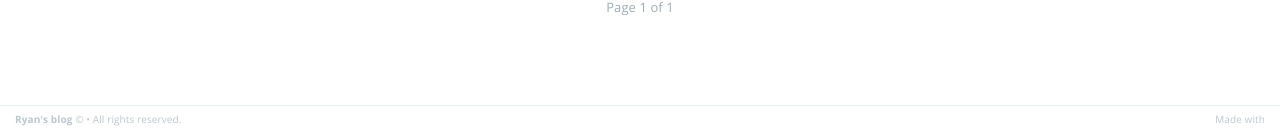
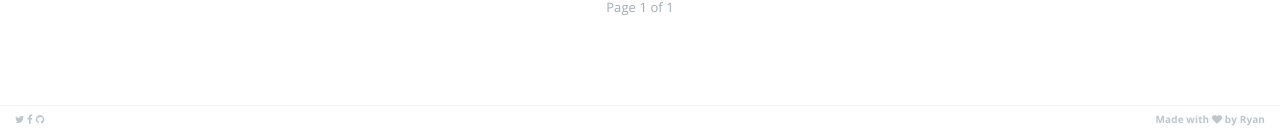
Before and after one commit to rdmckinnon/rdmckinnon.github.io, a Jekyll site: the page built from index.html, in a window 1280 px wide and 900 px high, scrolled down 1250 px. Shown: the part 766-897 px from the top of the window. Built offline with Jekyll 4.4.1, drawn with Linux system fonts in a browser that asks for light colours; nearby versions of some CDN libraries; Markdown is read by kramdown in place of the engine named in the settings; the list of posts is cut into pages by our own code.

Commit message:
social stuff

```diff
--- a/_config.yml
+++ b/_config.yml
@@ -9,6 +9,10 @@ paginate: 15
 baseurl: /
 domain_name: 'http://yourblog-domain.com'
 google_analytics: 'UA-20123430-2'
+twitter_username: 'ryanmckinnon'
+github_username: 'rdmckinnon'
+linkedin_username: 'ryanmckinnon'
+facebook_username: 'rdmckinnon'
 
 # Details for the RSS feed generator
 url:            'ryanmckinnon.com'
--- a/_layouts/default.html
+++ b/_layouts/default.html
@@ -15,6 +15,7 @@
     <link rel="stylesheet" type="text/css" href="//fonts.googleapis.com/css?family=Merriweather:300,700,700italic,300italic|Open+Sans:700,400" />
     <!-- Customisation  -->
     <link rel="stylesheet" type="text/css" href="/assets/css/main.css" />
+    <link rel="stylesheet" href="https://maxcdn.bootstrapcdn.com/font-awesome/4.4.0/css/font-awesome.min.css">
 
 </head>
 <body class="{% if page.post_class %}{{page.post_class}}{% else %}home-template{% endif %}">
@@ -22,10 +23,15 @@
     {{ content }}
     <footer class="site-footer clearfix">
       <section class="copyright">
-        <a href="{{ site.baseurl }}">{{ site.name }}</a> &copy;
-              {{date format="YYYY"}} &bull; All rights reserved.
+        <a href="https://twitter.com/ryanmckinnon">
+      <i class="fa fa-twitter"></i>
+      <a href="https://www.facebook.com/rdmckinnon">
+      <i class="fa fa-facebook"></i>
+      <a href="https://github.com/rdmckinnon">
+      <i class="fa fa-github"></i>
       </section>
-      <section class="poweredby">Made with {% icon fa-spinner fa-spin %}
+      <section class="poweredby">Made with {% icon fa-heart %} by Ryan
+
       </section>
     </footer>
 
--- a/index.html
+++ b/index.html
@@ -21,10 +21,11 @@ thoughts: 'thoughts.html'
             <h1 class="page-title">{{ site.name }}</h1>
             <h2 class="page-description">
                 {% if site.description %} {{ site.description }}. {% endif %}
-                {% if page.about %} <a href='{{ site.baseurl }}{{ page.about }}'> About me </a> {% endif %}
             </h2>
+            <h4>{% if page.about %} <a href='{{ site.baseurl }}{{ page.about }}'> About me </a> {% endif %}</h4>
         </div>
     </div>
+
     <a class="scroll-down icon-arrow-left" href="#content" data-offset="-45"><span class="hidden">Scroll Down</span></a>
 </header>
 
```
